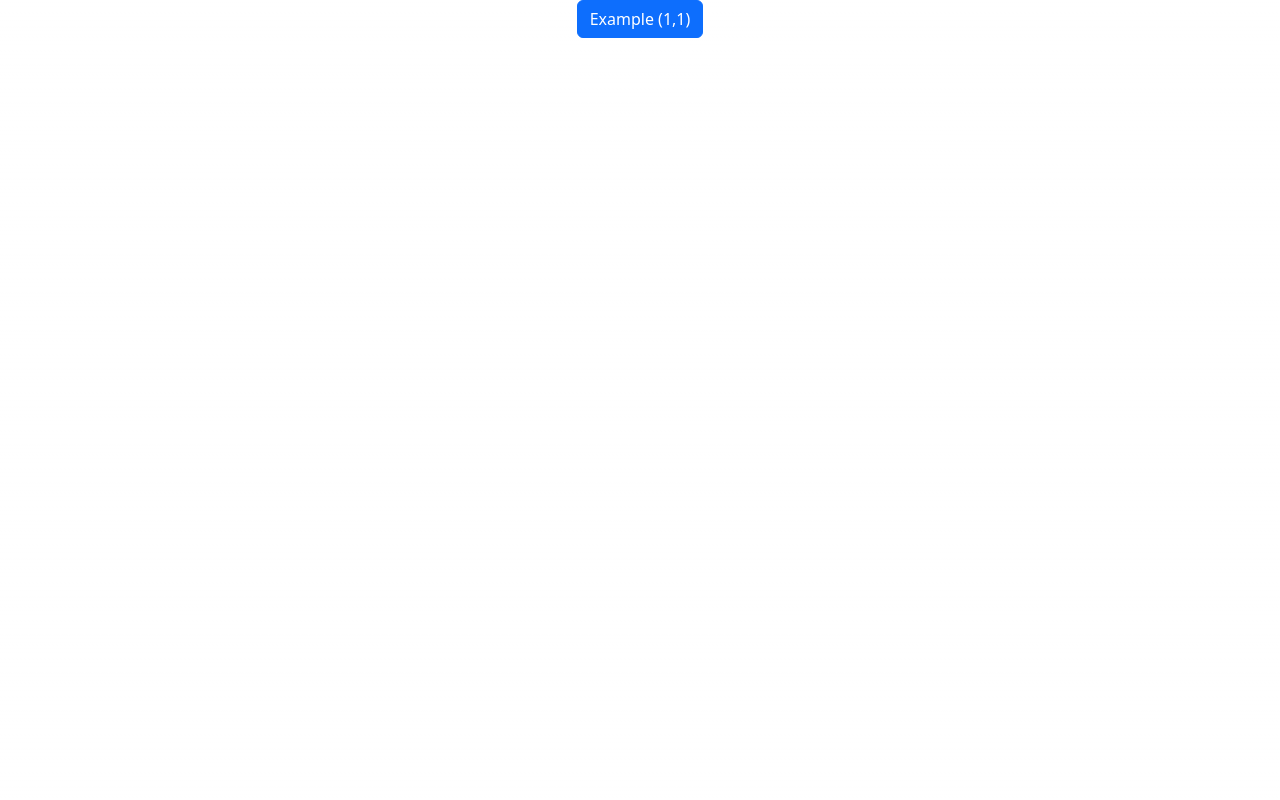
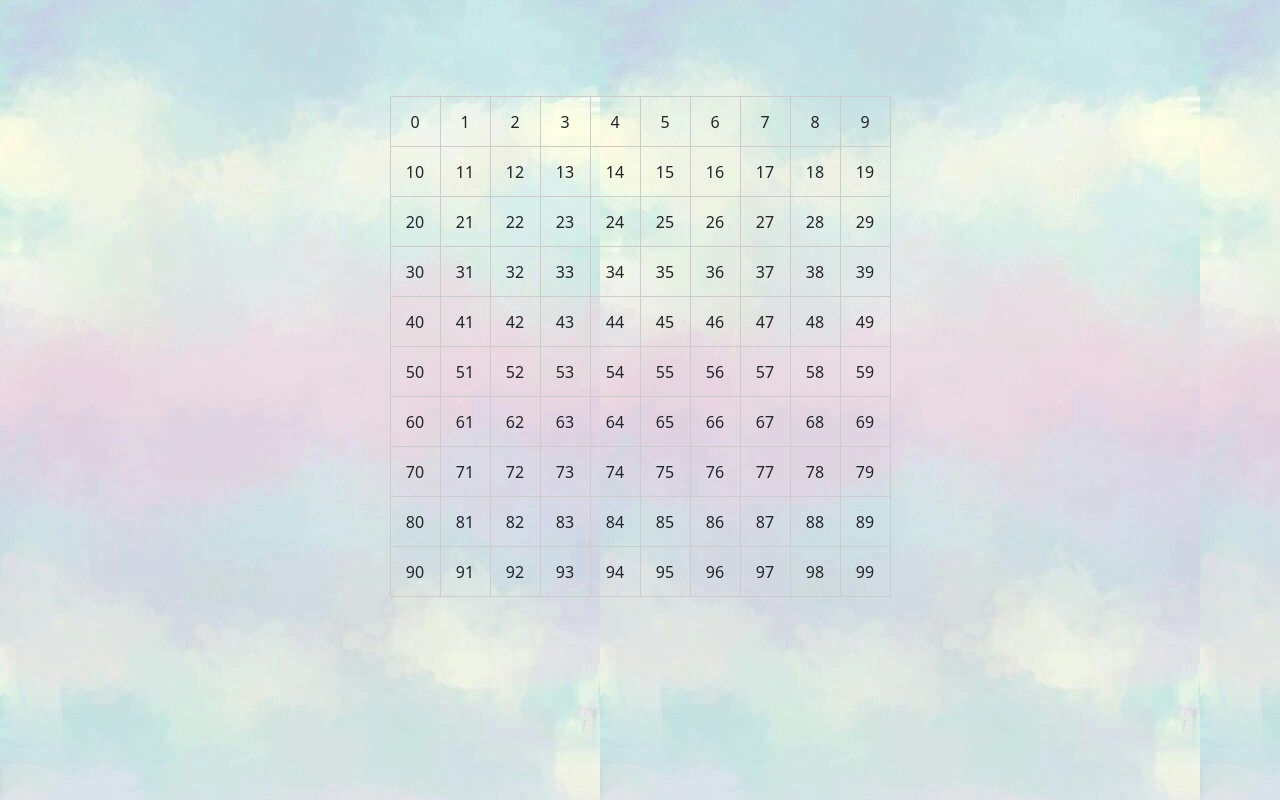
Before and after one commit to pabonhomme/NavalWar, a Next.js app in the folder naval_war_gui/: page /chooseBoat/chooseBoat in a window 1280 px wide. Built offline with nearby package versions, Linux system fonts and the light colour scheme.

Commit message:
Linked interface user to Boat

```diff
--- a/naval_war_gui/pages/chooseBoat/boatMap.js
+++ b/naval_war_gui/pages/chooseBoat/boatMap.js
@@ -18,11 +18,42 @@
  import React from "react"
 
  import 'bootstrap/dist/css/bootstrap.css'
+import { useState } from 'react'
 
  export default function BoatMap(){
+    const [selected, setSeleted] = useState('');
+    const handleClick = (index) => {
+        setSeleted([...selected, index]);
+    }
+
+    const table = [];
+    for (let i=0; i<10; i++){
+        const row = [];
+        for (let j=0; j<10; j++){
+            const index = 10*i + j;
+            const isSelected = selected.includes(index);
+            row.push(
+                <td
+                    key={index}
+                    onClick={() => handleClick(index)}
+                    style = {{
+                        backgroundColor: isSelected? '#00bcd4' : 'transparent',
+                        width:'50px',
+                        height:'50px',
+                        textAlign: 'center',
+                        border: '1px solid #ccc'
+                    }}
+                >
+                    {index}
+                </td>
+            );
+        }
+        table.push(<tr key={i}>{row}</tr>)
+    }
+
     return (
-        <div className='container text-center'>
-            <button type="submit" class="btn btn-primary">Example (1,1)</button>
-        </div>
-    )
- }
+        <table style={{ borderCollapse: 'collapse' }}>
+          <tbody>{table}</tbody>
+        </table>
+      );
+ };
--- a/naval_war_gui/pages/chooseBoat/chooseBoat.js
+++ b/naval_war_gui/pages/chooseBoat/chooseBoat.js
@@ -17,12 +17,13 @@
 
  import React from "react";
  import { useState } from "react";
+ import styles from '../../styles/Home.module.css';
 
  import BoatMap from "./boatMap";
 
  export default function ChooseBoat() {
     return (
-        <div>
+        <div className={styles.mainmanu}>
             <BoatMap />
         </div>
     )
```
Also changed, not shown: naval_war_gui/pages/registration/login.js (+9 -5 lines).
